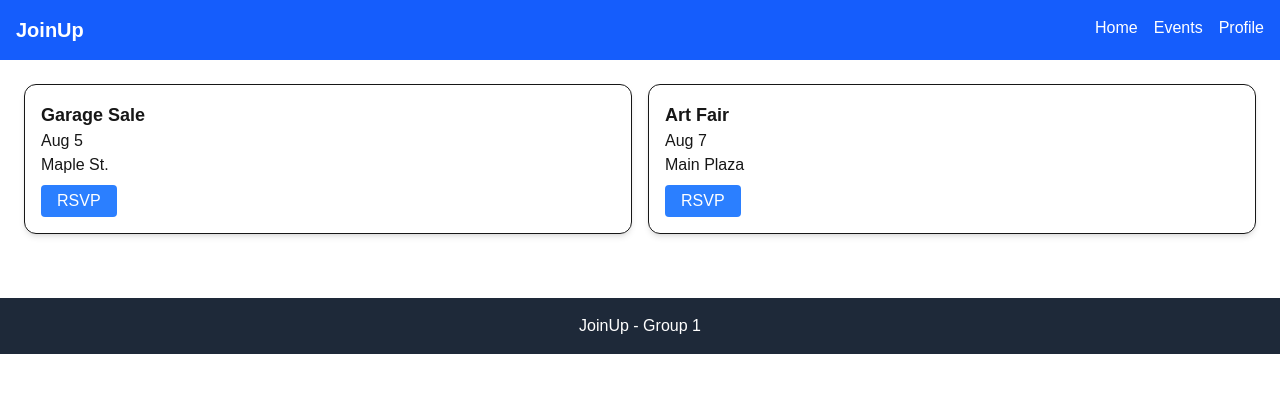
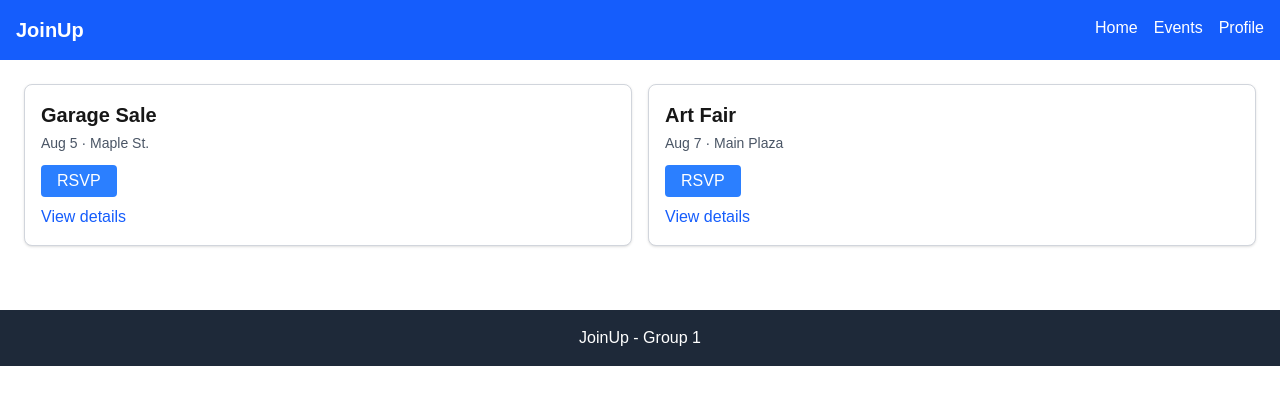
Before and after one commit to Hanpin-com/JoinUp, a Next.js app: page /events in a window 1280 px wide. Shown: the top 404 px of the page. Built offline with nearby package versions, Linux system fonts and the light colour scheme.

Commit message:
Add a Link inside EventCard

```diff
--- a/src/pages/components/EventCard.js
+++ b/src/pages/components/EventCard.js
@@ -1,15 +1,43 @@
-export default function EventCard({ title, date, location, onRsvp }) {
+import Link from 'next/link';
+import { useGlobalContext } from '../context/GlobalState';
+
+export default function EventCard({ id, title, date, location }) {
+  const { rsvps, addRsvp, removeRsvp } = useGlobalContext();
+
+  const isGoing = rsvps.some(e => e.id === id);
+
+  const handleClick = () => {
+    if (isGoing) {
+      removeRsvp(id);
+    } else {
+      addRsvp({ id, title, date, location });
+    }
+  };
+
   return (
-    <div className="border p-4 rounded-xl shadow-md">
-      <h3 className="text-lg font-bold">{title}</h3>
-      <p>{date}</p>
-      <p>{location}</p>
+    <div className="border border-gray-300 dark:border-gray-600 rounded-lg p-4 shadow-sm hover:shadow-md transition-shadow bg-white dark:bg-gray-800">
+      <h2 className="text-xl font-bold mb-1">{title}</h2>
+      <p className="text-sm text-gray-600 dark:text-gray-400">{date} · {location}</p>
+
+      {/* RSVP Button */}
       <button
-        className="bg-blue-500 text-white px-4 py-1 rounded mt-2"
-        onClick={onRsvp}
+        onClick={handleClick}
+        className={`mt-3 px-4 py-1 rounded text-white transition-colors
+          ${isGoing ? 'bg-green-600 hover:bg-green-700' : 'bg-blue-500 hover:bg-blue-600'}
+        `}
       >
-        RSVP
+        {isGoing ? 'RSVPed' : 'RSVP'}
       </button>
+
+      {/* Link to event details page */}
+      <div className="mt-2">
+        <Link
+          href={`/events/${id}`}
+          className="text-blue-600 hover:underline dark:text-blue-400"
+        >
+          View details
+        </Link>
+      </div>
     </div>
   );
 }
```
